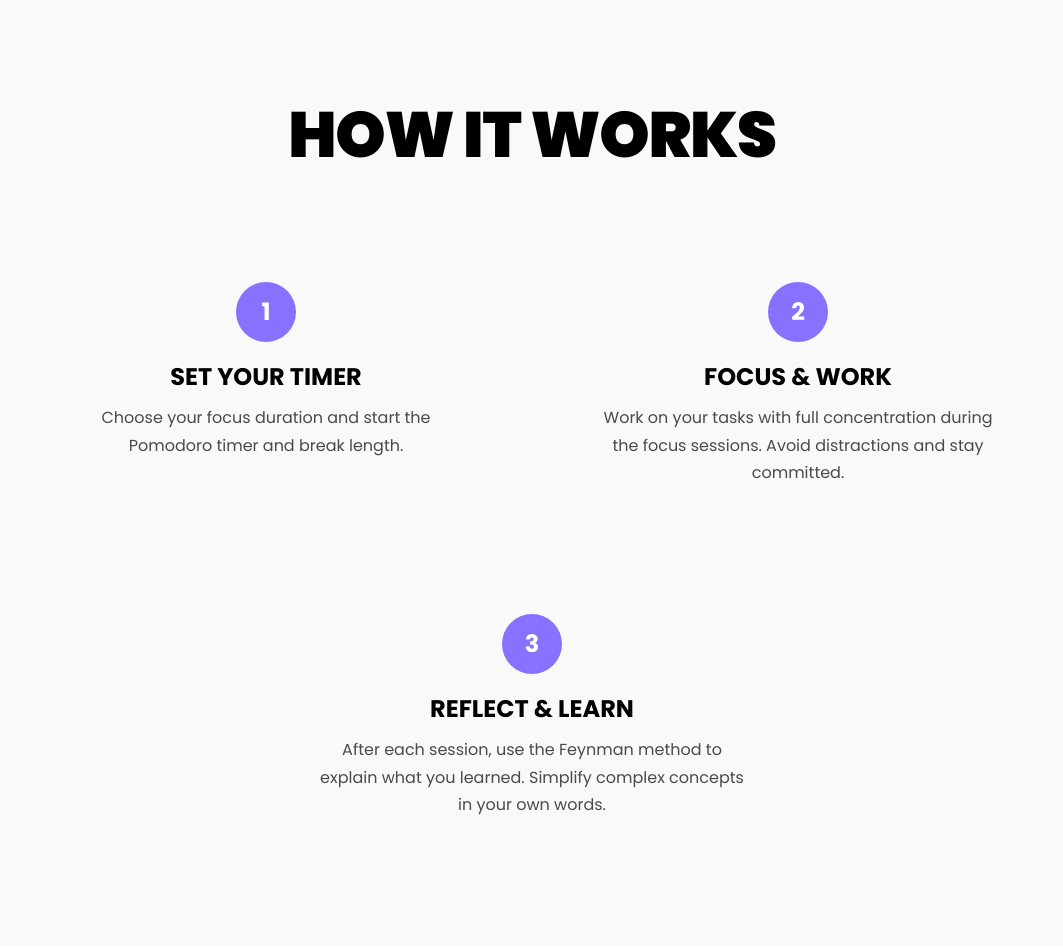
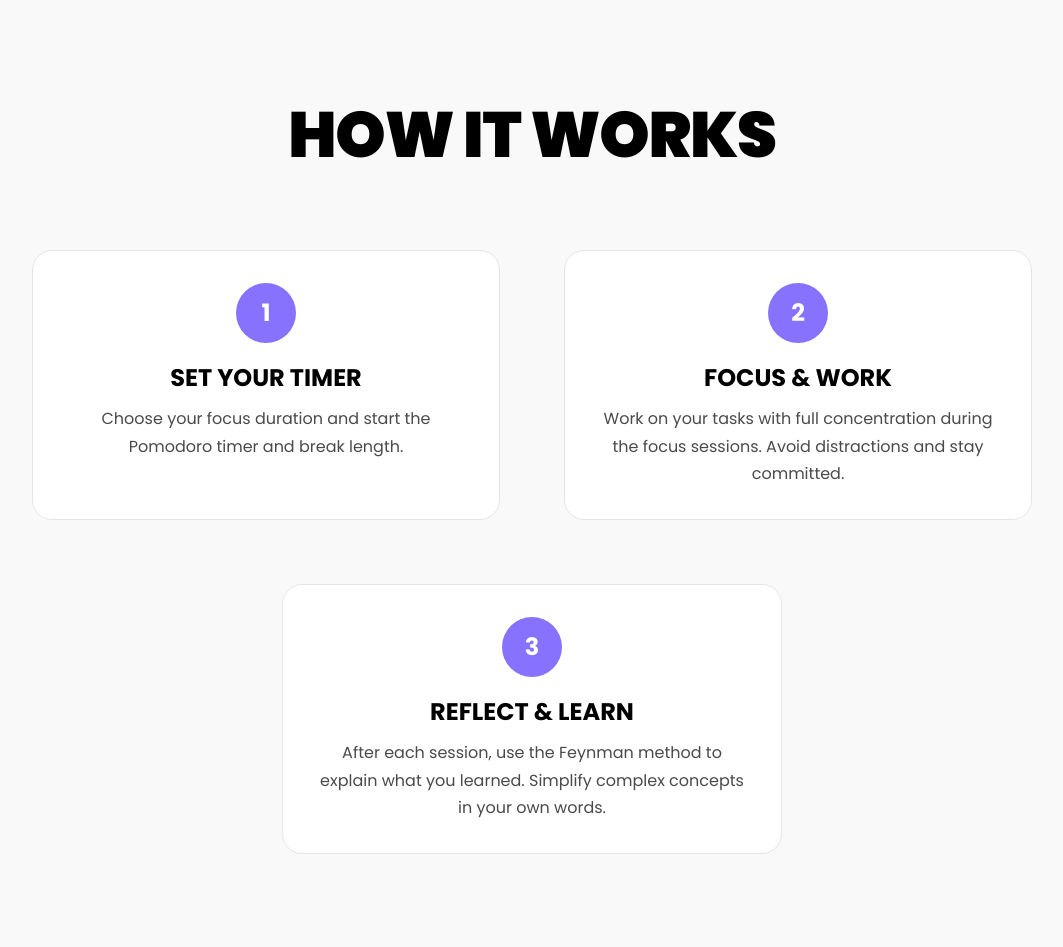
Before and after one commit to Klomegah/FinalProject_Klomegah, a PHP site: page /LandingPages/landing.html in a window 1280 px wide. Shown: the part 1570-2517 px from the top of the page, without its empty margins (108-1171 px from the left). Run offline with PHP 8.4, Linux system fonts and the light colour scheme.

Commit message:
style: enhance step component with improved hover effects and border styling

```diff
--- a/LandingPages/landing.css
+++ b/LandingPages/landing.css
@@ -440,13 +440,34 @@ body{
 .step {
     text-align: center;
     padding: var(--spacing-md);
-    transition: transform var(--transition-medium), box-shadow var(--transition-medium);
-    border-radius: 16px;
+    transition: all var(--transition-medium);
+    border-radius: 20px;
+    border: 1px solid var(--border-light);
+    position: relative;
+    overflow: hidden;
+    background: var(--bg-white);
+}
+
+.step::before {
+    content: '';
+    position: absolute;
+    top: 0;
+    left: 0;
+    right: 0;
+    height: 3px;
+    background: linear-gradient(90deg, var(--primary-purple), var(--primary-purple-light));
+    transform: scaleX(0);
+    transition: transform var(--transition-medium);
+}
+
+.step:hover::before {
+    transform: scaleX(1);
 }
 
 .step:hover {
     transform: translateY(-8px);
-    box-shadow: 0 12px 24px rgba(134, 114, 255, 0.15);
+    box-shadow: 0 20px 40px rgba(134, 114, 255, 0.1);
+    border-color: var(--primary-purple);
 }
 
 .step:hover .step-number {
```
